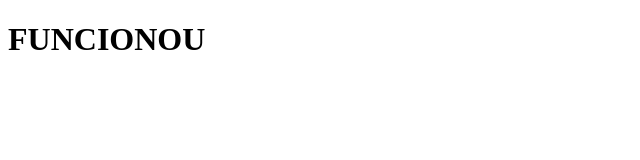
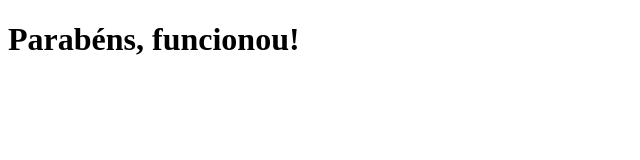
Before and after one commit to lanacode/ButtonRedirection, a plain HTML site: page index2.html in a window 1280 px wide. Shown: the whole page, without its empty margins (0-640 px from the left). Drawn offline with Linux system fonts and the light colour scheme.

Commit message:
Update index2.html

```diff
--- a/index2.html
+++ b/index2.html
@@ -3,9 +3,12 @@
 <head>
     <meta charset="UTF-8">
     <meta name="viewport" content="width=device-width, initial-scale=1.0">
+    <link rel="stylesheet" href="style.css">
     <title>Document</title>
 </head>
 <body>
-    <h1>FUNCIONOU</h1>
+    <div class="containerTitulo">
+        <h1>Parabéns, funcionou!</h1>
+    </div>
 </body>
 </html>
```
